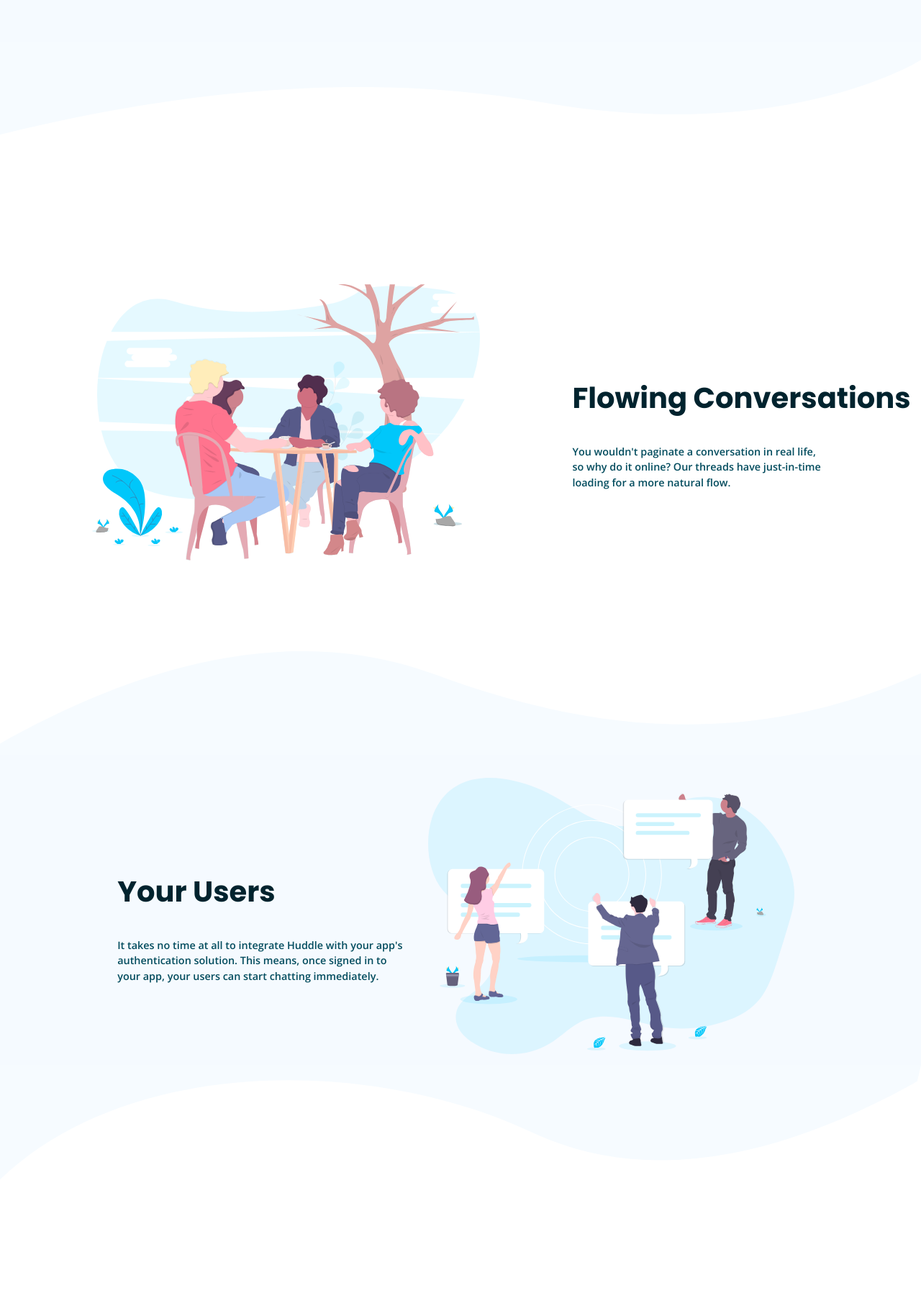
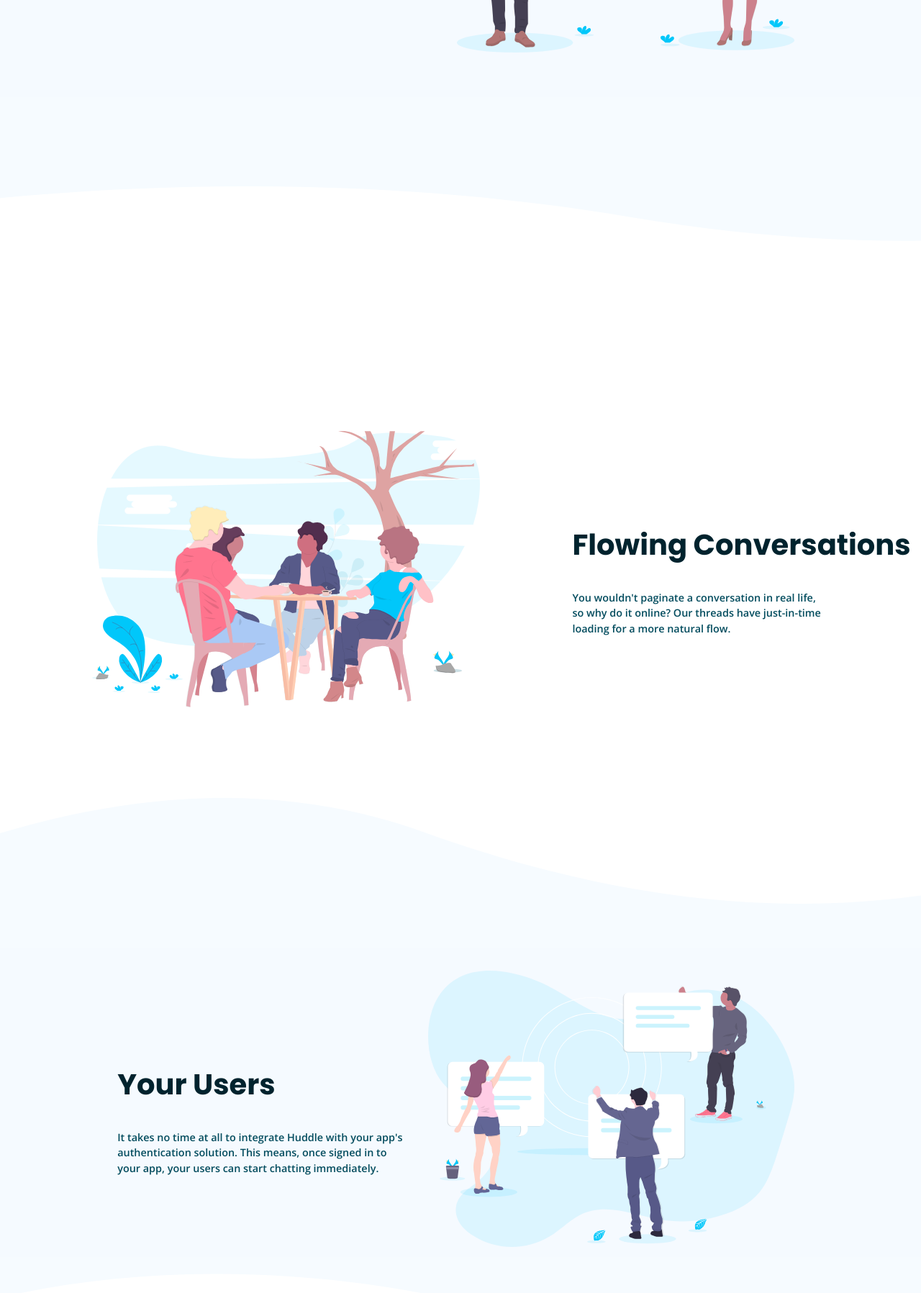
Before and after one commit to AntoninWD/huddle-project, a plain HTML site: page index.html in a window 1280 px wide. Shown: the part 2420-4217 px from the top of the page at 72% size. Drawn offline with nearby package versions, Linux system fonts and the light colour scheme.

Commit message:
waves bug solution

```diff
--- a/style-prefix.css
+++ b/style-prefix.css
@@ -192,11 +192,10 @@ height: 10rem;
 
 .top-background__grow {
  background: url(images/bg-section-top-mobile-1.svg);
- /* background-size: 110% 110%; */
  background-position: center;
  background-repeat: no-repeat;
  background-size: cover;
- height: 12rem;
+ height: 11.5rem;
 }
 
 .grow {
@@ -206,14 +205,18 @@ height: 10rem;
 
  .bottom-background__grow {
  background: url(images/bg-section-bottom-mobile-1.svg);
- background-size: 100% 100%;
- height: 3.2rem;
+ background-position: center;
+ background-repeat: no-repeat;
+ background-size: cover;
+ height: 8rem;
 }
 
 .top-background__user {
  background: url(images/bg-section-top-mobile-2.svg);
- background-size: 100% 100%;
- height: 6.4rem;
+ background-position: center;
+ background-repeat: no-repeat;
+ background-size: cover;
+ height: 11.2rem;
 }
 .user {
  background-color: hsl(207, 100%, 98%);
@@ -222,8 +225,10 @@ height: 10rem;
 }
  .bottom-background__user {
  background: url(images/bg-section-bottom-mobile-2.svg);
- background-size: 100% 100%;
- height: 6rem;
+ background-position: center;
+ background-repeat: no-repeat;
+ background-size: cover;
+ height: 11.2rem;
 }
 
                                 /* READY SECTION ! */
@@ -269,8 +274,10 @@ footer a {
 
 .top-background__newsletter {
  background: url(images/bg-footer-top-mobile.svg);
- background-size: 100% 100%;
- height: 3.6rem;
+ background-position: center;
+ background-repeat: no-repeat;
+ background-size: cover;
+ height: 8rem;
 }
 
 .newsletter {
@@ -585,8 +592,10 @@ height: 24rem;
 
 .top-background__grow {
  background: url(images/bg-section-top-desktop-1.svg);
- background-size: 100% 100%;
- height: 10.3rem;
+ background-position: center;
+ background-repeat: no-repeat;
+ background-size: cover;
+ height: 15rem;
 }
 
 .grow {
@@ -598,14 +607,18 @@ height: 24rem;
 
  .bottom-background__grow {
  background: url(images/bg-section-bottom-desktop-1.svg);
- background-size: 100% 100%;
- height: 8rem;
+ background-position: center;
+ background-repeat: no-repeat;
+ background-size: cover;
+ height: 16rem;
 }
 
 .top-background__user {
  background: url(images/bg-section-top-desktop-2.svg);
- background-size: 100% 100%;
- height: 9rem;
+ background-position: center;
+ background-repeat: no-repeat;
+ background-size: cover;
+ height: 13rem;
 }
 .user {
  background-color: hsl(207, 100%, 98%);
@@ -615,9 +628,10 @@ height: 24rem;
 }
  .bottom-background__user {
  background: url(images/bg-section-bottom-desktop-2.svg);
- background-size: 100% 100%;
- height: 10rem;
- width: 100%;
+ background-position: center;
+ background-repeat: no-repeat;
+ background-size: cover;
+ height: 11rem;
 }
 
 .flowing-part {
@@ -699,8 +713,10 @@ footer p {
 
 .top-background__newsletter {
  background: url(images/bg-footer-top-desktop.svg);
- background-size: 100% 100%;
- height: 9rem;
+ background-position: center;
+ background-repeat: no-repeat;
+ background-size: cover;
+ height: 13rem;
 }
 
 .newsletter {
```
